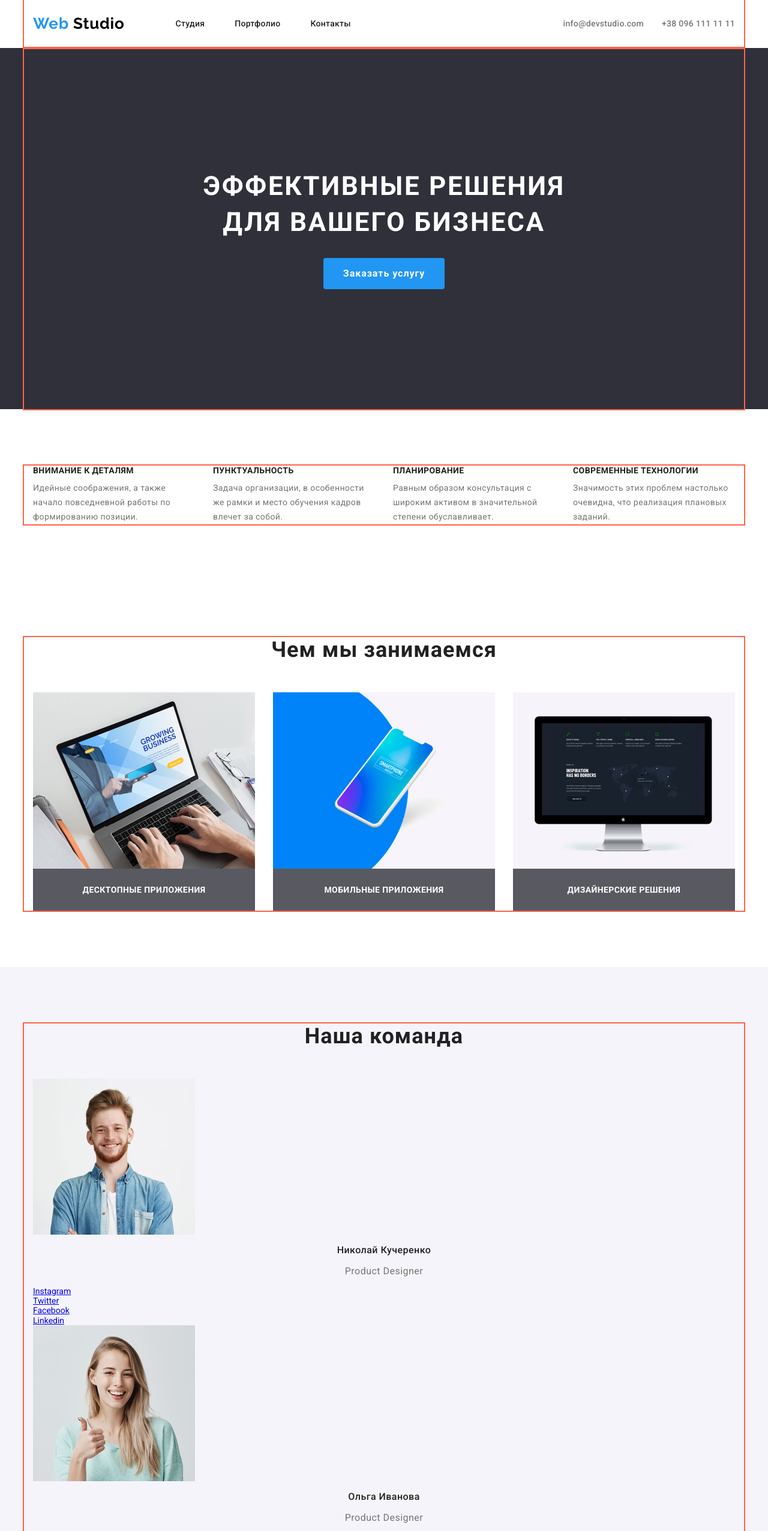
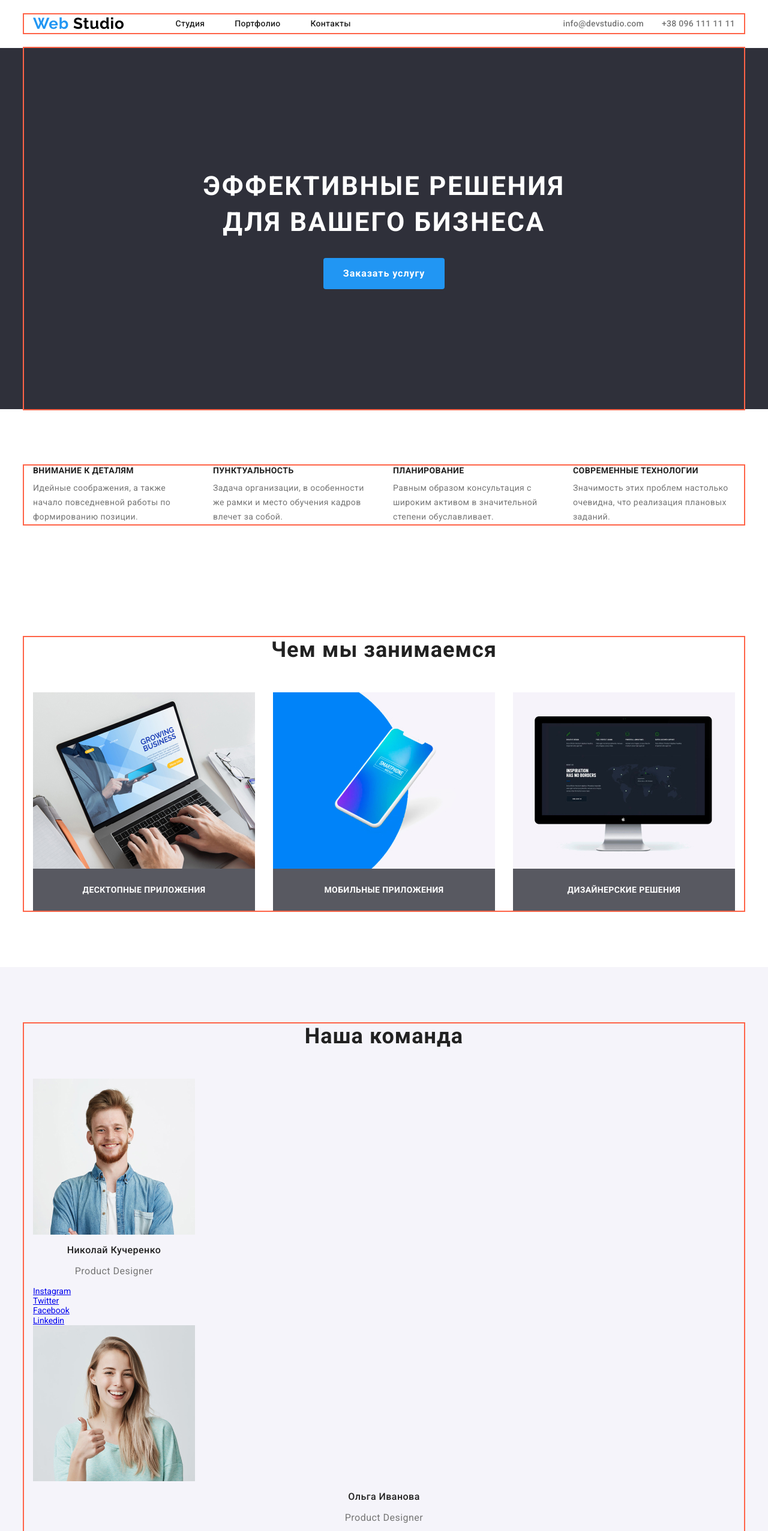
Before and after one commit to catherin-k/goit-markup-hw-03, a plain HTML site: page index.html in a window 1280 px wide. Shown: the top 2552 px of the page at 60% size. Drawn offline with nearby package versions, Linux system fonts and the light colour scheme.

Commit message:
Додоає паддінг до шапки

```diff
--- a/css/styles.css
+++ b/css/styles.css
@@ -47,7 +47,11 @@ img {
   margin-right: auto;
   outline: 2px solid tomato;
 }
-
+/* header */
+.page.header {
+  padding-top: 24px;
+  padding-bottom: 25px;
+}
 /* лого */
 .logo {
   margin-right: 85px;
@@ -74,8 +78,6 @@ span.accent {
 .nav {
   display: flex;
   justify-content: flex-end;
-  padding-top: 24px;
-  padding-bottom: 25px;
 }
 .main-nav {
   display: flex;
@@ -235,6 +237,10 @@ span.accent {
 .section.team {
   background-color: var(--background-color-second);
 }
+.list.team {
+  display: flex;
+}
+
 .member-name {
   font-weight: 500;
   font-size: 16px;
--- a/index.html
+++ b/index.html
@@ -16,7 +16,7 @@
   </head>
   <body>
     <!--шапка -->
-    <header>
+    <header class="page header">
       <div class="nav container">
         <nav class="main-nav">
           <a href="/" class="logo link"
@@ -129,7 +129,7 @@
       <section class="section team">
         <div class="container">
           <h2 class="title">Наша команда</h2>
-          <ul class="list">
+          <ul class="list team">
             <li>
               <img
                 src="./images/team/nikolay-kucherenko.jpg"
```
